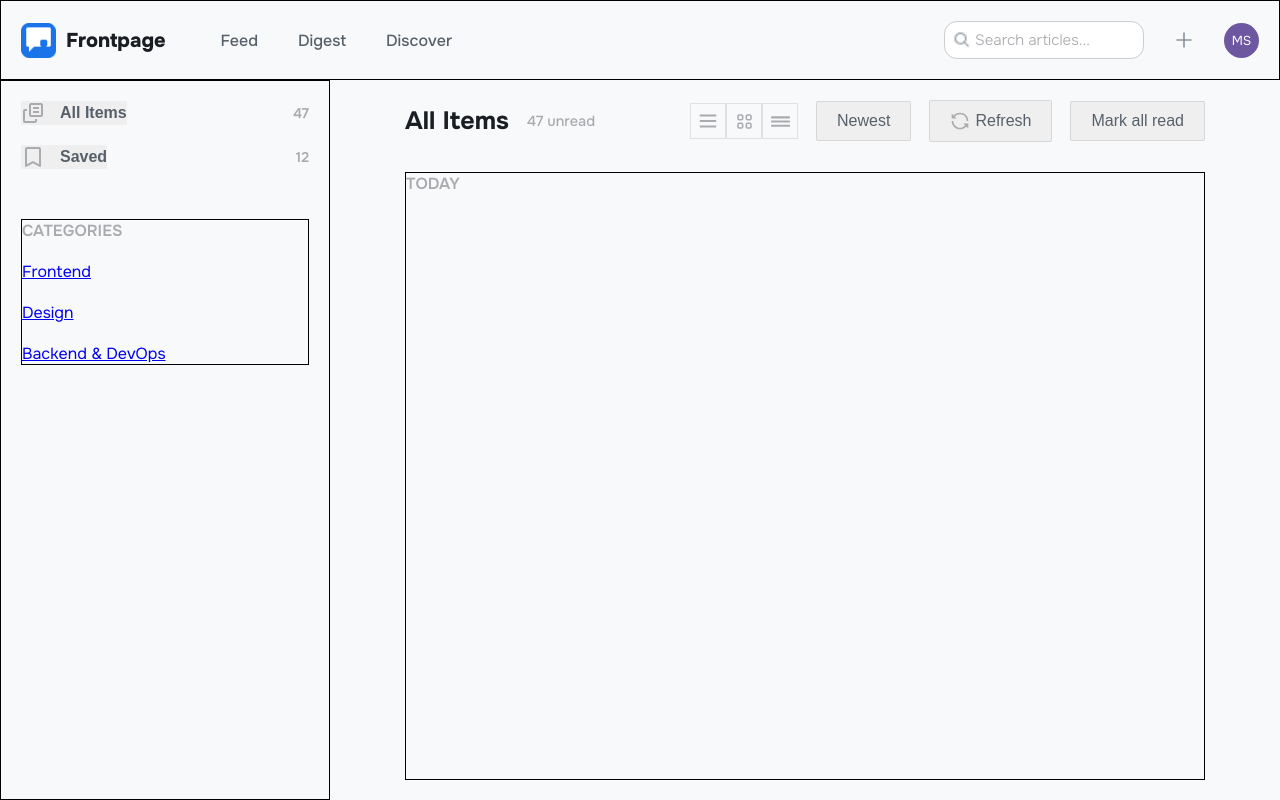
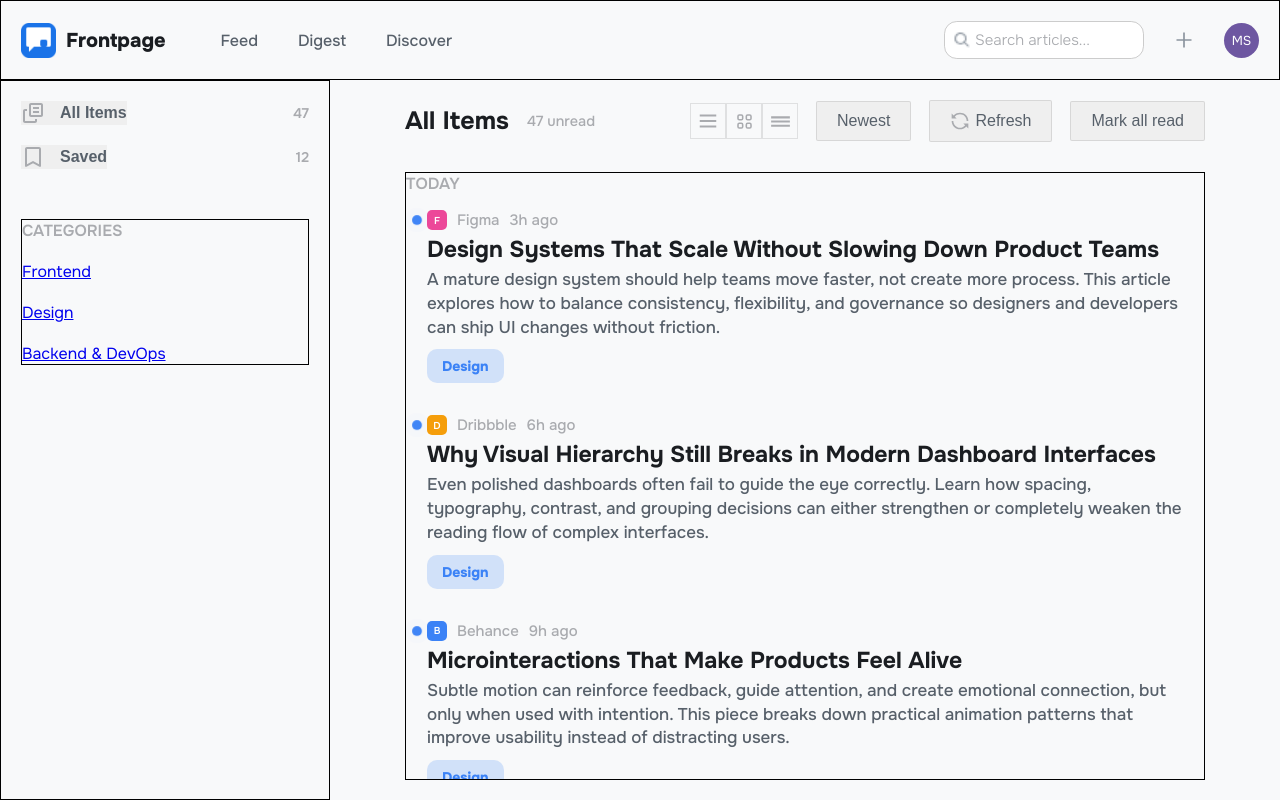
Before and after one commit to TheLuuiis/RSS-Feed, a React (Vite) app: page /design in a window 1280 px wide. Built offline with nearby package versions, Linux system fonts and the light colour scheme.

Commit message:
Refactorización de componentes y lógica de renderización

```diff
--- /dev/null
+++ b/src/components/ArticleFeed.jsx
@@ -0,0 +1,30 @@
+import '../css/components/ArticleFeed.css';
+
+const ArticleFeed = ({ articles }) => {
+  return (
+    <div className="article-feed">
+      {articles.map((article) => (
+        <article className="article-card" key={article.id}>
+          <div className="article-meta">
+            <div
+              className="article-avatar"
+              style={{ backgroundColor: article.avatarColor }}
+            >
+              {article.avatar}
+            </div>
+
+            <h4>{article.source}</h4>
+            <span>{article.timeAgo}</span>
+          </div>
+
+          <h2>{article.title}</h2>
+          <p>{article.description}</p>
+
+          <div className="article-tag">{article.tag}</div>
+        </article>
+      ))}
+    </div>
+  );
+};
+
+export default ArticleFeed;
--- a/src/css/pages/Frontend.css
+++ b/src/css/components/ArticleFeed.css
@@ -7,7 +7,7 @@
     --backgroundTagFront: #3B82F6;
 }
 
-.container__frontend {
+.article-feed {
     gap: 30px;
     width: 100%;
     display: flex;
@@ -15,7 +15,7 @@
     flex-direction: column;
 }
 
-.card__frontend {
+.article-card {
     width: 100%;
     max-width: 1010px;
     height: auto;
@@ -27,13 +27,13 @@
     transition: .2s ease-in-out;
 }
 
-.card__frontend:hover {
+.article-card:hover {
     border: 1px solid transparent;
     transform: translateX(10px);
     background-color: rgba(0, 0, 0, 0.1);
 }
 
-.date__front {
+.article-meta {
     gap: 10px;
     width: 100%;
     height: auto;
@@ -43,7 +43,7 @@
     margin: 0px 0px 5px;
 }
 
-.avatar {
+.article-avatar {
     width: 20px;
     height: 20px;
     display: flex;
@@ -60,7 +60,7 @@
     overflow: visible;
 }
 
-.avatar::before {
+.article-avatar::before {
     content: "";
     position: absolute;
     top: 50%;
@@ -95,14 +95,14 @@
     }
 }
 
-.date__front h4,
-.date__front span {
+.article-meta h4,
+.article-meta span {
     color: var(--grayishBlue);
     font-size: 15px;
     font-weight: 500;
 }
 
-.card__frontend h2 {
+.article-card h2 {
     color: var(--textBlack);
     font-size: 23px;
     font-weight: 700;
@@ -110,7 +110,7 @@
     margin: 0px 0px 4px;
 }
 
-.card__frontend p {
+.article-card p {
     color: var(--textGrey);
     font-size: 17px;
     font-weight: 500;
@@ -118,7 +118,7 @@
     margin: 0px 0px 10px;
 }
 
-.tag {
+.article-tag {
     color: var(--backgroundTagFront);
     font-size: 14px;
     font-weight: 800;
--- a/src/pages/Design.jsx
+++ b/src/pages/Design.jsx
@@ -1,9 +1,65 @@
+import ArticleFeed from '../components/ArticleFeed';
+
+const designArticles = [
+  {
+    id: 1,
+    avatar: "F",
+    avatarColor: "#EC4899",
+    source: "Figma",
+    timeAgo: "3h ago",
+    title: "Design Systems That Scale Without Slowing Down Product Teams",
+    description:
+      "A mature design system should help teams move faster, not create more process. This article explores how to balance consistency, flexibility, and governance so designers and developers can ship UI changes without friction.",
+    tag: "Design",
+  },
+  {
+    id: 2,
+    avatar: "D",
+    avatarColor: "#F59E0B",
+    source: "Dribbble",
+    timeAgo: "6h ago",
+    title: "Why Visual Hierarchy Still Breaks in Modern Dashboard Interfaces",
+    description:
+      "Even polished dashboards often fail to guide the eye correctly. Learn how spacing, typography, contrast, and grouping decisions can either strengthen or completely weaken the reading flow of complex interfaces.",
+    tag: "Design",
+  },
+  {
+    id: 3,
+    avatar: "B",
+    avatarColor: "#3B82F6",
+    source: "Behance",
+    timeAgo: "9h ago",
+    title: "Microinteractions That Make Products Feel Alive",
+    description:
+      "Subtle motion can reinforce feedback, guide attention, and create emotional connection, but only when used with intention. This piece breaks down practical animation patterns that improve usability instead of distracting users.",
+    tag: "Design",
+  },
+  {
+    id: 4,
+    avatar: "N",
+    avatarColor: "#10B981",
+    source: "Nielsen Norman Group",
+    timeAgo: "14h ago",
+    title: "The UX Cost of Over-Designed Interfaces",
+    description:
+      "Clean visuals do not automatically create good experiences. Overly decorative layouts often increase cognitive load, hide important actions, and make navigation harder. Here's how to identify when aesthetics start hurting usability.",
+    tag: "Design",
+  },
+  {
+    id: 5,
+    avatar: "A",
+    avatarColor: "#8B5CF6",
+    source: "Awwwards",
+    timeAgo: "1d ago",
+    title: "Bold Editorial Layouts Are Coming Back to Web Design",
+    description:
+      "Editorial-inspired interfaces are reshaping landing pages, portfolios, and digital magazines. The trend mixes oversized typography, intentional asymmetry, and layered composition to create more memorable browsing experiences.",
+    tag: "Design",
+  },
+];
+
 const Design = () => {
-    return (
-        <div className="container__design">
-
-        </div>
-    );
-}
+  return <ArticleFeed articles={designArticles} />;
+};
 
 export default Design;
--- a/src/pages/Frontend.jsx
+++ b/src/pages/Frontend.jsx
@@ -1,4 +1,4 @@
-import '../css/pages/Frontend.css';
+import ArticleFeed from '../components/ArticleFeed';
 
 const frontendArticles = [
   {
@@ -10,7 +10,7 @@ const frontendArticles = [
     title: "The Surprising Truth About CSS Container Queries",
     description:
       "Container queries have been available for a while now, but most developers are still using them like media queries with a different syntax. There's a much more powerful mental model that unlocks truly reusable components.",
-    tagFront: "Frontend",
+    tag: "Frontend",
   },
   {
     id: 2,
@@ -21,7 +21,7 @@ const frontendArticles = [
     title: "Mastering the Art of CSS Grid Subgrid: Real-World Layouts",
     description:
       "Subgrid has finally landed in all major browsers, but few developers are taking advantage of it. Here's a deep dive into how subgrid solves alignment problems that were previously impossible without JavaScript hacks.",
-    tagFront: "Frontend",
+    tag: "Frontend",
   },
   {
     id: 3,
@@ -32,7 +32,7 @@ const frontendArticles = [
     title: "View Transitions API: Smooth Page Animations Without a Framework",
     description:
       "The View Transitions API is now stable across browsers and changes how we think about navigation animations. Learn how to build fluid, cinematic transitions with just a few lines of native browser code.",
-    tagFront: "Frontend",
+    tag: "Frontend",
   },
   {
     id: 4,
@@ -43,7 +43,7 @@ const frontendArticles = [
     title: "Why I Stopped Using useEffect for Data Fetching (And What I Do Instead)",
     description:
       "After years of seeing the same mistakes repeated across codebases, it's time to talk about why useEffect is the wrong tool for data fetching and how modern patterns like React Query or server components solve this properly.",
-    tagFront: "Frontend",
+    tag: "Frontend",
   },
   {
     id: 5,
@@ -54,36 +54,12 @@ const frontendArticles = [
     title: "Practical Guide To Designing For Colorblind Users",
     description:
       "Color blindness affects roughly 8% of men and 0.5% of women worldwide. Yet most interfaces rely heavily on color to convey meaning, status, and hierarchy. Here's how to design interfaces that work for everyone without sacrificing visual richness.",
-    tagFront: "Frontend",
+    tag: "Frontend",
   },
 ];
 
 const Frontend = () => {
-  return (
-    <div className="container__frontend">
-      {frontendArticles.map((article) => (
-        <div className="card__frontend" key={article.id}>
-          <div className="date__front">
-            <div
-              className="avatar"
-              style={{ backgroundColor: article.avatarColor }}
-            >
-              {article.avatar}
-            </div>
-
-            <h4>{article.source}</h4>
-            <span>{article.timeAgo}</span>
-          </div>
-          <h2>{article.title}</h2>
-          <p>{article.description}</p>
-
-          <div className="tag">
-            {article.tagFront}
-          </div>
-        </div>
-      ))}
-    </div>
-  );
+  return <ArticleFeed articles={frontendArticles} />;
 };
 
 export default Frontend;
```
